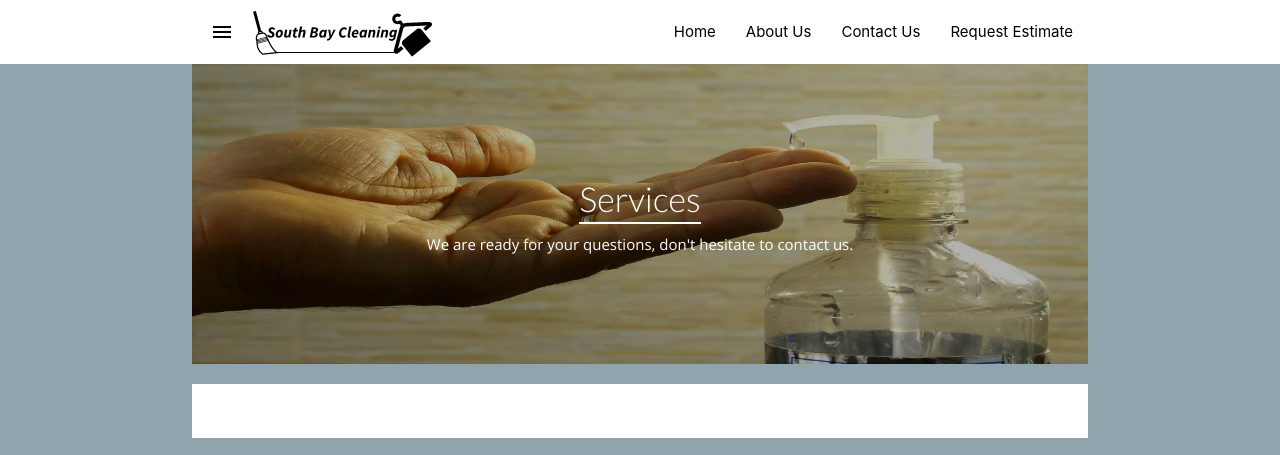
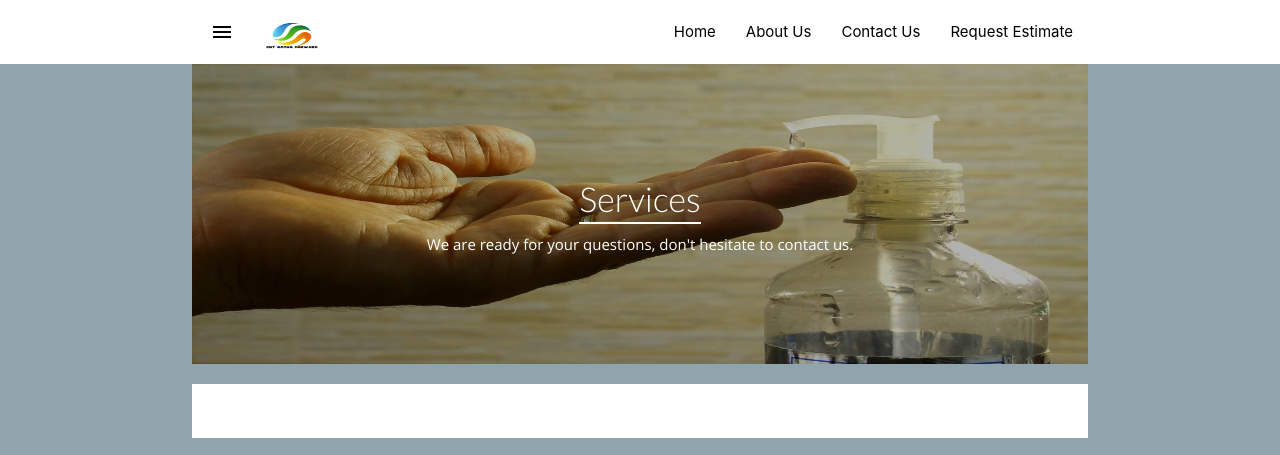
Before and after one commit to ManGeelato/entgoing, a website built with webpack: page Cleaning-Services-website-master/docs/services.html in a window 1280 px wide. Shown: the top 455 px of the page. Built offline with nearby package versions, Linux system fonts and the light colour scheme.

Commit message:
services

```diff
--- a/Cleaning-Services-website-master/docs/services.html
+++ b/Cleaning-Services-website-master/docs/services.html
@@ -21,7 +21,7 @@
             <div class="nav-wrapper container ">
                 <a href="#" class="sidenav-trigger show-on-large" data-target="mobile-demo"><i class="material-icons"
                         id="nav-text-dark-id">menu</i></a>
-                <img src="./assets/sbc-logo.png" alt="" class="sbc-logo">
+                <img src="./assets/logo.jpg" alt="" style="width: 80px; height: 50px;" class="sbc-logo">
                 <ul class="right hide-on-med-and-down">
                     <li><a class="nav-text-dark-a" href="./index.html">Home</a></li>
                     <li><a class="nav-text-dark-a" href="./about.html">About Us</a></li>
```
